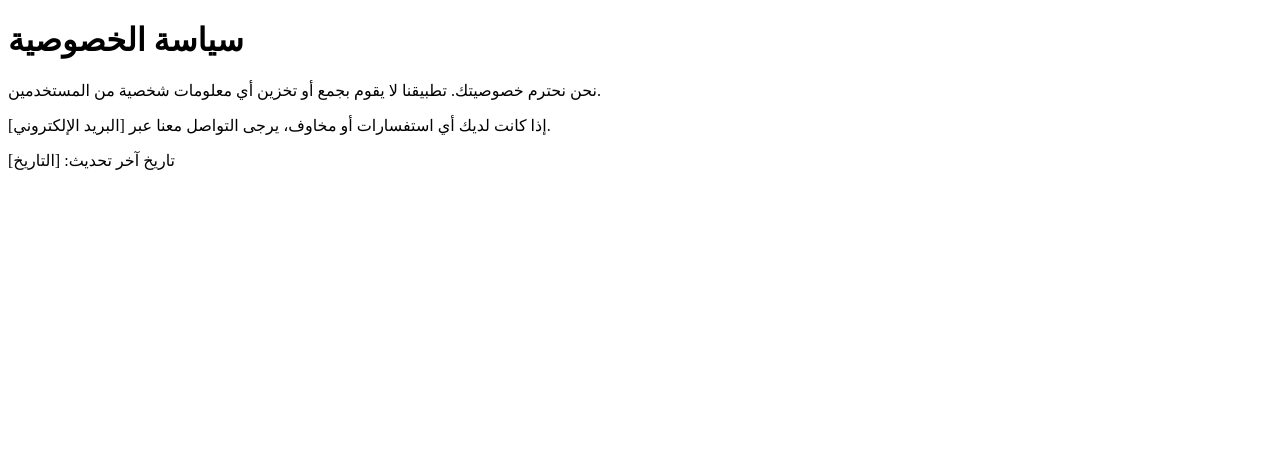
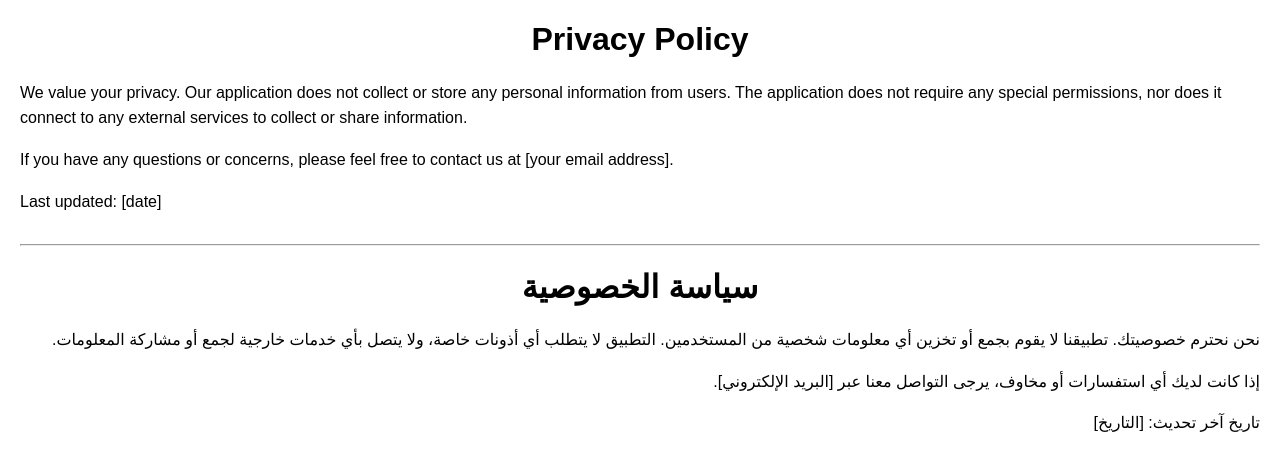
Before and after one commit to Ayadhost/privacy-policy, a plain HTML site: page index.html in a window 1280 px wide. Drawn offline with Linux system fonts and the light colour scheme.

Commit message:
Update index.html

```diff
--- a/index.html
+++ b/index.html
@@ -1,18 +1,45 @@
 <!DOCTYPE html>
-<html lang="ar">
+<html lang="en">
 <head>
     <meta charset="UTF-8">
     <meta name="viewport" content="width=device-width, initial-scale=1.0">
-    <title>سياسة الخصوصية</title>
+    <title>Privacy Policy | سياسة الخصوصية</title>
+    <style>
+        body {
+            font-family: Arial, sans-serif;
+            margin: 20px;
+        }
+        h1 {
+            text-align: center;
+        }
+        .section {
+            margin-bottom: 30px;
+        }
+        .section h2 {
+            color: #2c3e50;
+        }
+        .section p {
+            line-height: 1.6;
+        }
+    </style>
 </head>
 <body>
-    <h1>سياسة الخصوصية</h1>
-    <p>
-        نحن نحترم خصوصيتك. تطبيقنا لا يقوم بجمع أو تخزين أي معلومات شخصية من المستخدمين.
-    </p>
-    <p>
-        إذا كانت لديك أي استفسارات أو مخاوف، يرجى التواصل معنا عبر [البريد الإلكتروني].
-    </p>
-    <p>تاريخ آخر تحديث: [التاريخ]</p>
+    <!-- English Version -->
+    <div class="section" lang="en">
+        <h1>Privacy Policy</h1>
+        <p>We value your privacy. Our application does not collect or store any personal information from users. The application does not require any special permissions, nor does it connect to any external services to collect or share information.</p>
+        <p>If you have any questions or concerns, please feel free to contact us at [your email address].</p>
+        <p>Last updated: [date]</p>
+    </div>
+
+    <hr>
+
+    <!-- النسخة العربية -->
+    <div class="section" lang="ar" dir="rtl">
+        <h1>سياسة الخصوصية</h1>
+        <p>نحن نحترم خصوصيتك. تطبيقنا لا يقوم بجمع أو تخزين أي معلومات شخصية من المستخدمين. التطبيق لا يتطلب أي أذونات خاصة، ولا يتصل بأي خدمات خارجية لجمع أو مشاركة المعلومات.</p>
+        <p>إذا كانت لديك أي استفسارات أو مخاوف، يرجى التواصل معنا عبر [البريد الإلكتروني].</p>
+        <p>تاريخ آخر تحديث: [التاريخ]</p>
+    </div>
 </body>
 </html>
```
